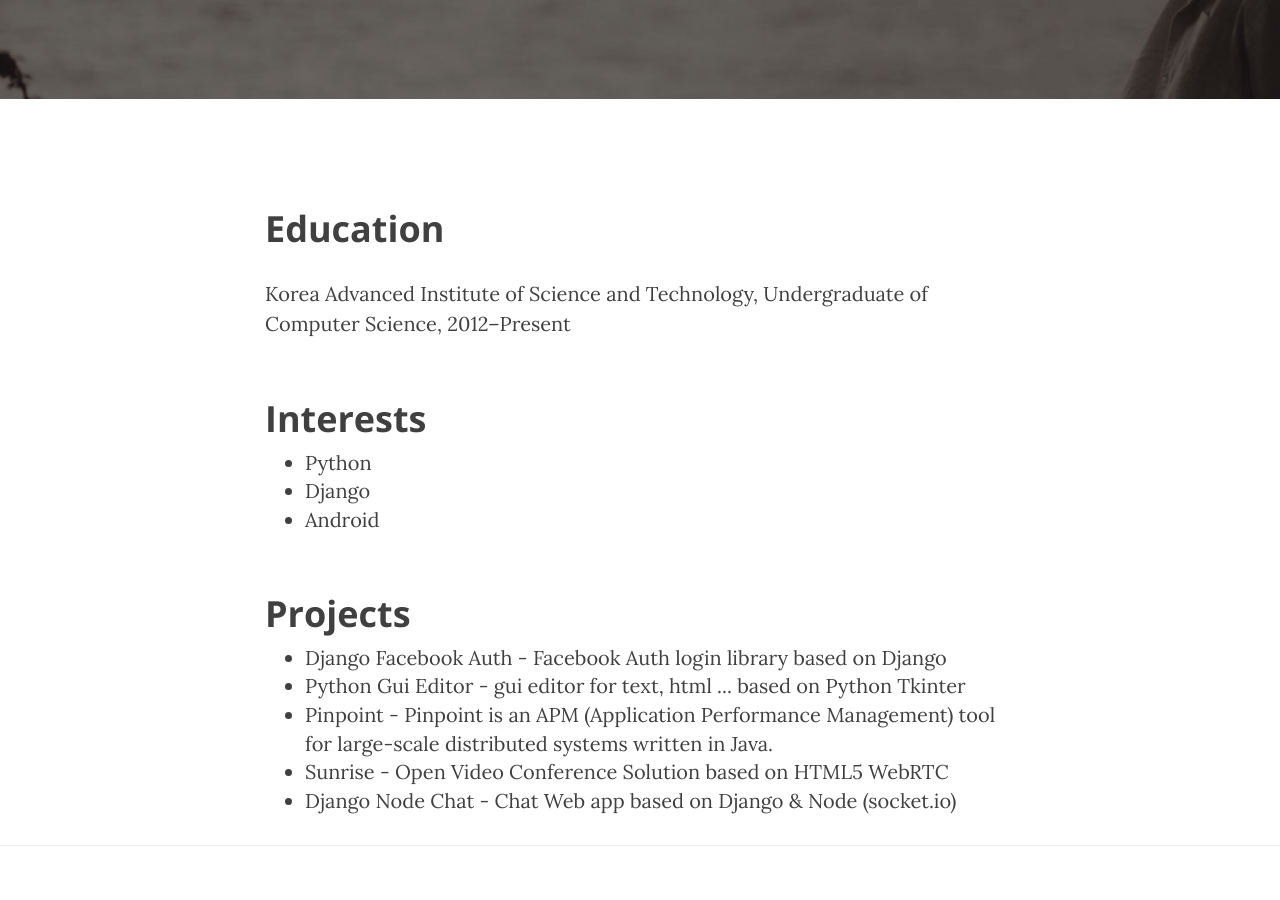
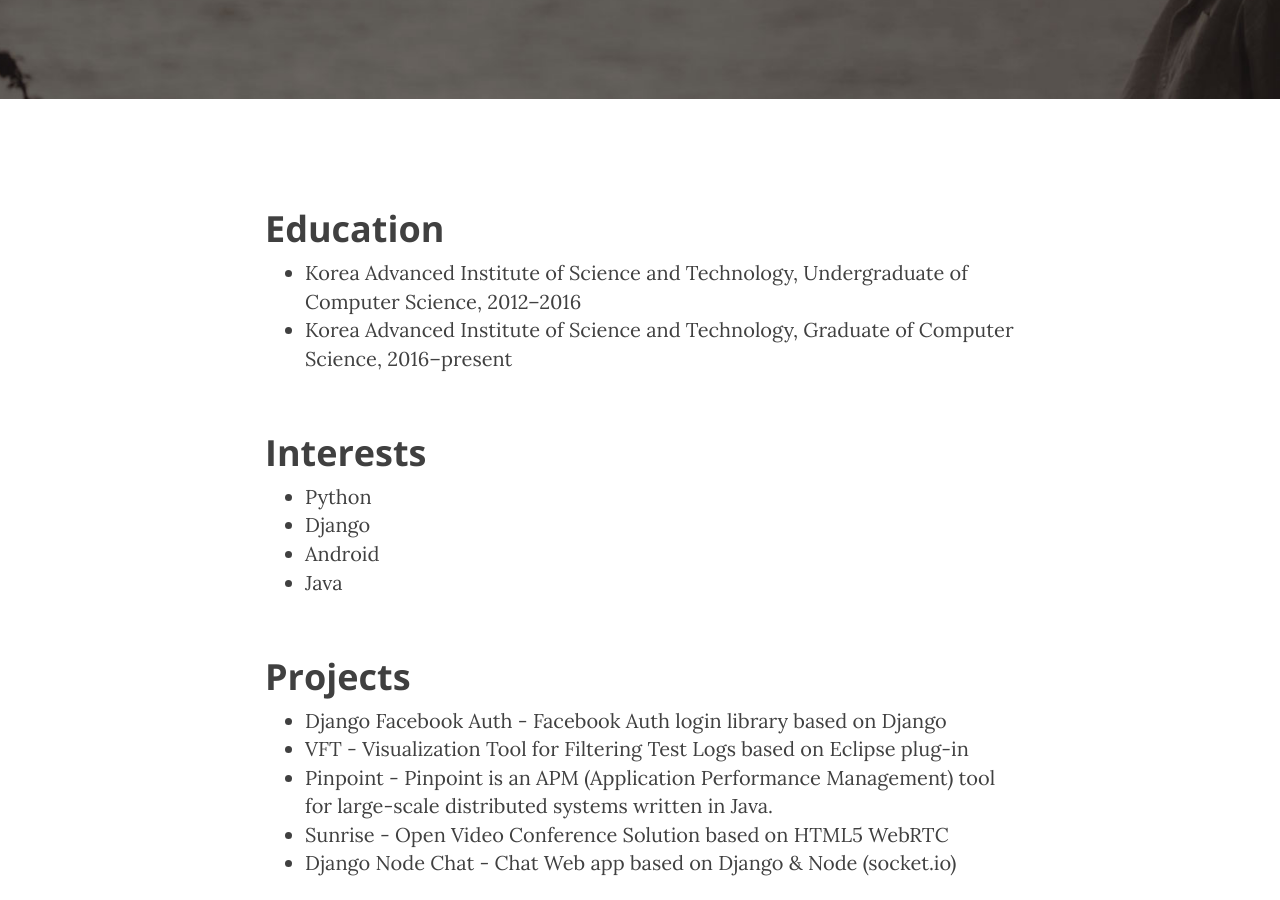
Before and after one commit to pinetree408/pinetree408.github.io, a Jekyll site: the page built from about.html, in a window 1280 px wide and 900 px high, scrolled down 349 px. Built offline with Jekyll 4.4.1, drawn with Linux system fonts in a browser that asks for light colours; nearby versions of some CDN libraries.

Commit message:
Update about.html (Education & Interests & Projects)

```diff
--- a/about.html
+++ b/about.html
@@ -23,19 +23,23 @@ title: Sang-Yoon's Blog - About
         <div class="row">
             <div class="col-lg-8 col-lg-offset-2 col-md-10 col-md-offset-1">
                 <h2 class="section-heading">Education</h2>
-                <p>Korea Advanced Institute of Science and Technology, Undergraduate of Computer Science, 2012–Present</p>
+                <ul>
+                  <li>Korea Advanced Institute of Science and Technology, Undergraduate of Computer Science, 2012–2016</li>
+                  <li>Korea Advanced Institute of Science and Technology, Graduate of Computer Science, 2016–present</li>
+                </ul>
 
                 <h2 class="section-heading">Interests</h2>
                 <ul>
                     <li>Python</li>
                     <li>Django</li>
                     <li>Android</li>
+                    <li>Java</li>
                 </ul>
 
                 <h2 class="section-heading">Projects</h2>
                 <ul>
-                    <li><a href="https://github.com/pinetree408/Django_Facebook_Auth">Django Facebook Auth</a> - Facebook Auth login library based on Django</li>
-                    <li><a href="https://github.com/pinetree408/Python-Gui-Editor">Python Gui Editor</a> - gui editor for text, html ... based on Python Tkinter</li>
+                    <li><a href="https://github.com/pinetree408/django_facebook_auth">Django Facebook Auth</a> - Facebook Auth login library based on Django</li>
+                    <li><a href="https://github.com/pinetree408/VFT">VFT</a> - Visualization Tool for Filtering Test Logs based on Eclipse plug-in</li>
                     <li><a href="https://github.com/naver/pinpoint">Pinpoint</a> - Pinpoint is an APM (Application Performance Management) tool for large-scale distributed systems written in Java.</li>
                     <li><a href="https://github.com/maalaang/Sunrise">Sunrise</a> - Open Video Conference Solution based on HTML5 WebRTC</li>
 	            <li><a href="https://github.com/pinetree408/django_node_chat">Django Node Chat</a> - Chat Web app based on Django & Node (socket.io)</li>
```
